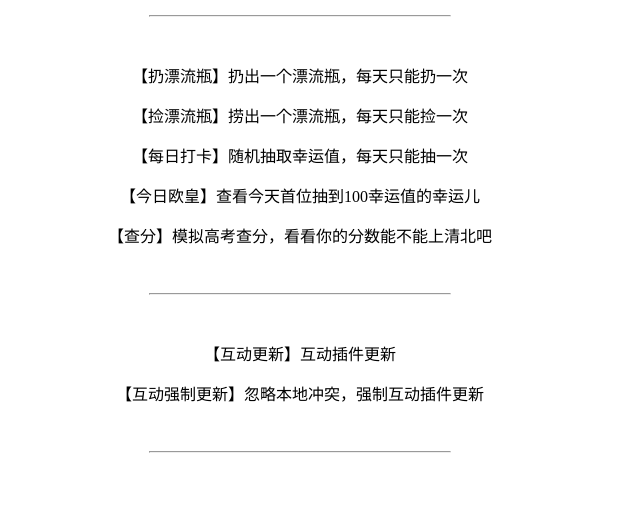
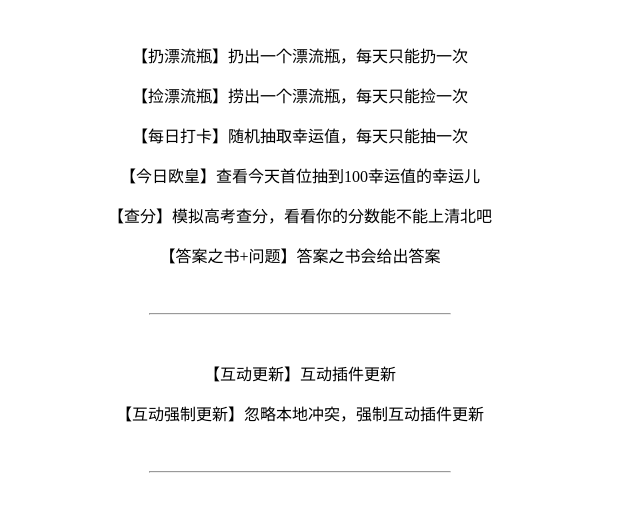
Before and after one commit to qiannqq/gi-plugin, a website: page resources/html/help.html in a window 1280 px wide. Shown: the part 90-602 px from the top of the page, without its empty margins (0-640 px from the left). Drawn offline with Linux system fonts and the light colour scheme.

Commit message:
更新README.md和帮助图片

```diff
--- a/resources/html/help.html
+++ b/resources/html/help.html
@@ -54,6 +54,7 @@
       <p>【每日打卡】随机抽取幸运值，每天只能抽一次</p>
       <p>【今日欧皇】查看今天首位抽到100幸运值的幸运儿</p>
       <p>【查分】模拟高考查分，看看你的分数能不能上清北吧</p>
+      <p>【答案之书+问题】答案之书会给出答案</p>
     </div>
     <hr>
     <div class="content">
```
Also changed, not shown: README.md.
